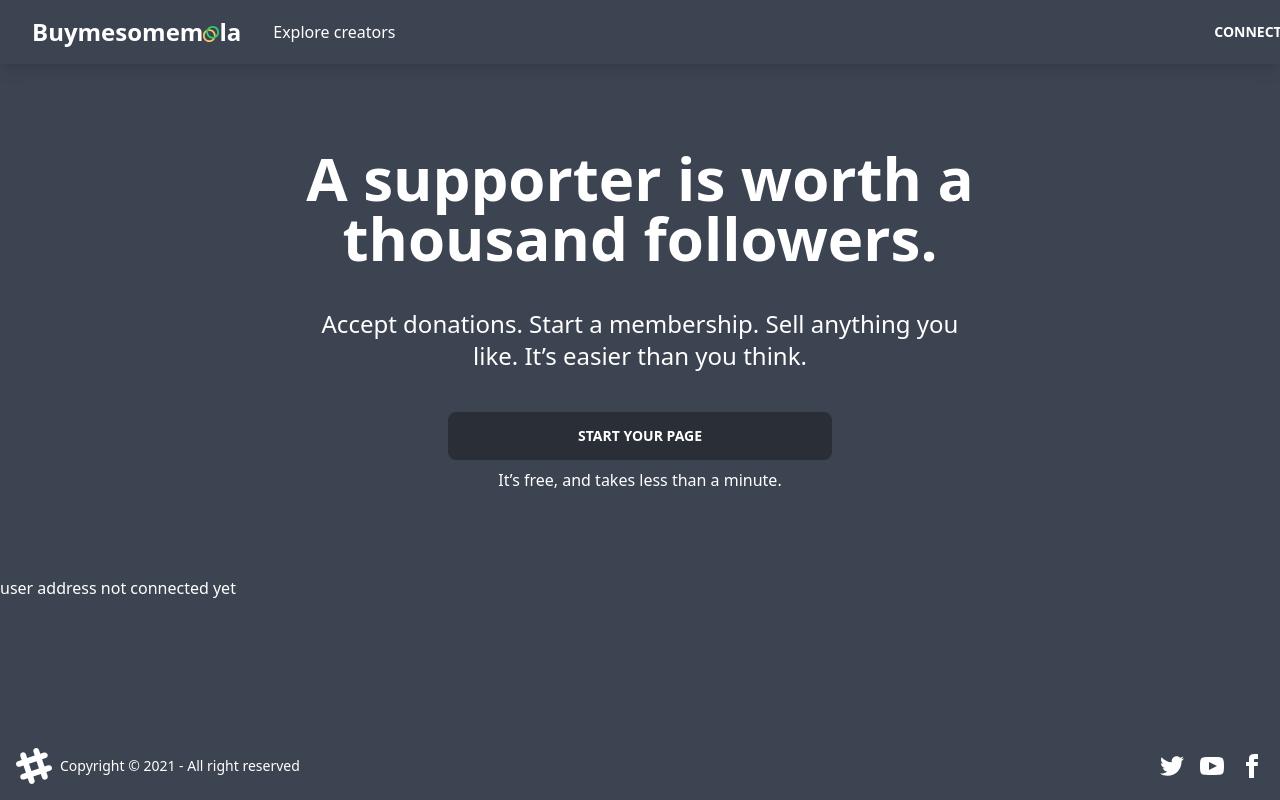
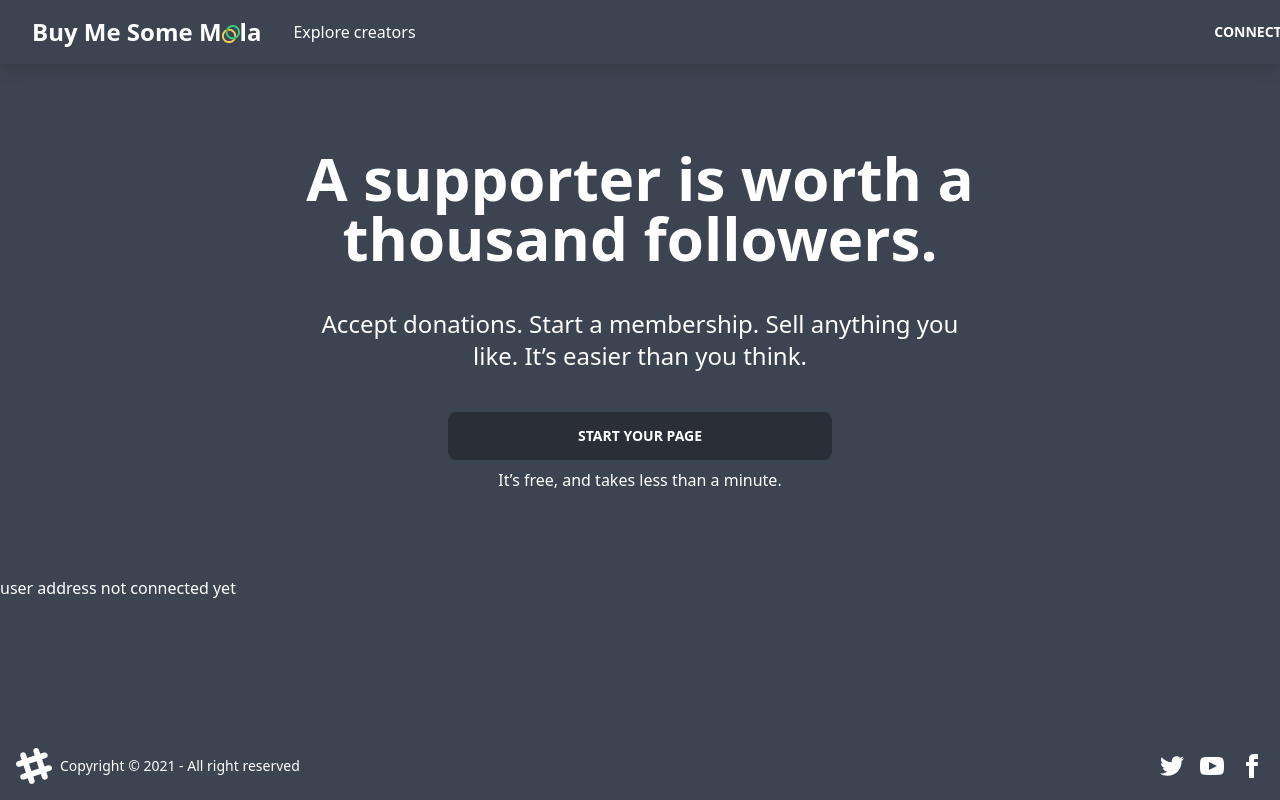
Before and after one commit to hussamkhatib/buymesomemoola, a Next.js app: page / in a window 1280 px wide. Built offline with nearby package versions, Linux system fonts and the light colour scheme.

Commit message:
feat: change logo style

```diff
--- a/src/components/NavBar.jsx
+++ b/src/components/NavBar.jsx
@@ -41,9 +41,9 @@ function NavBar() {
         <div className="flex-1 px-2 mx-2">
           <Link href="/">
             <a>
-              <h1 className="text-2xl font-bold mx-2">
-                Buymesomem
-                <Celo size={16} />
+              <h1 className="text-2xl font-semibold mx-2">
+                Buy Me Some M
+                <Celo size={18} />
                 la
               </h1>
             </a>
```
